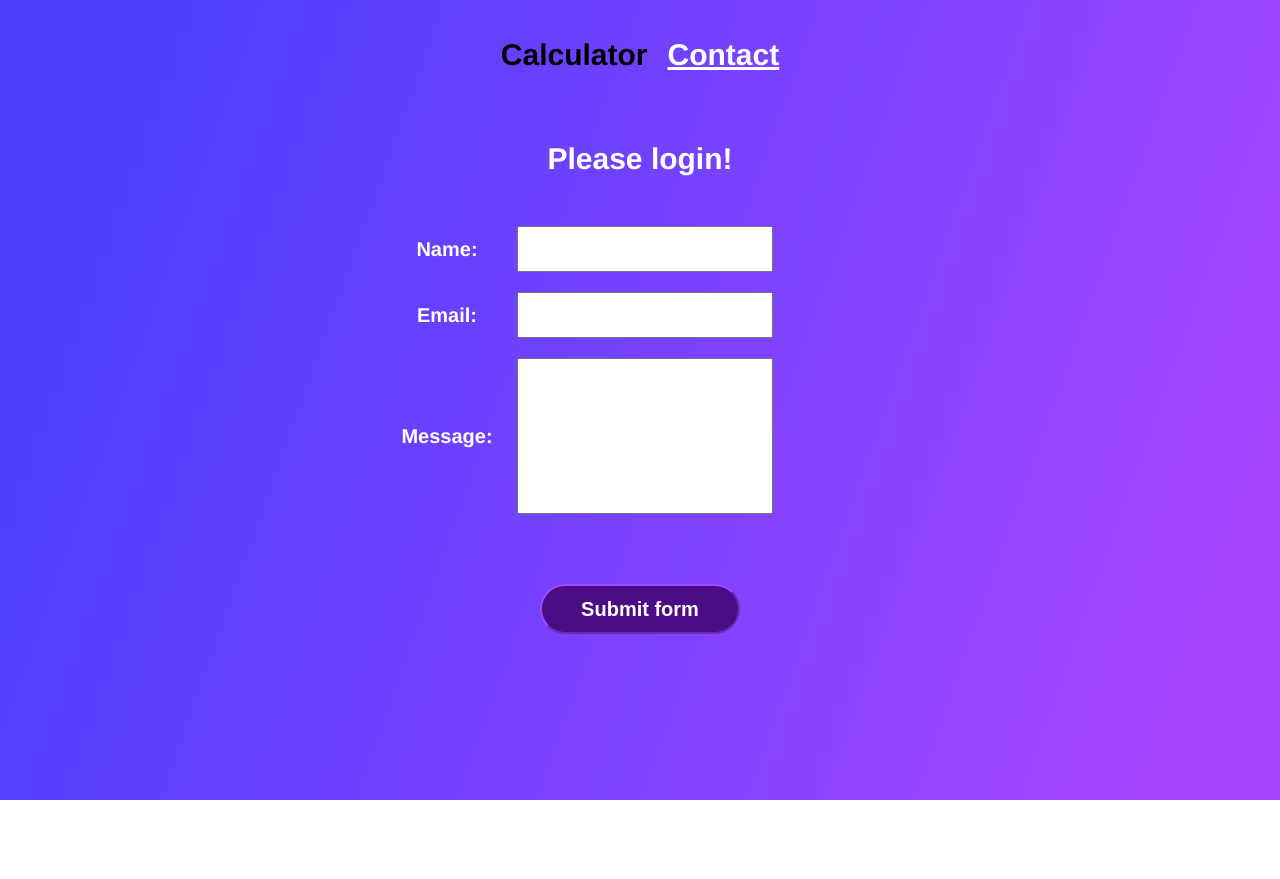
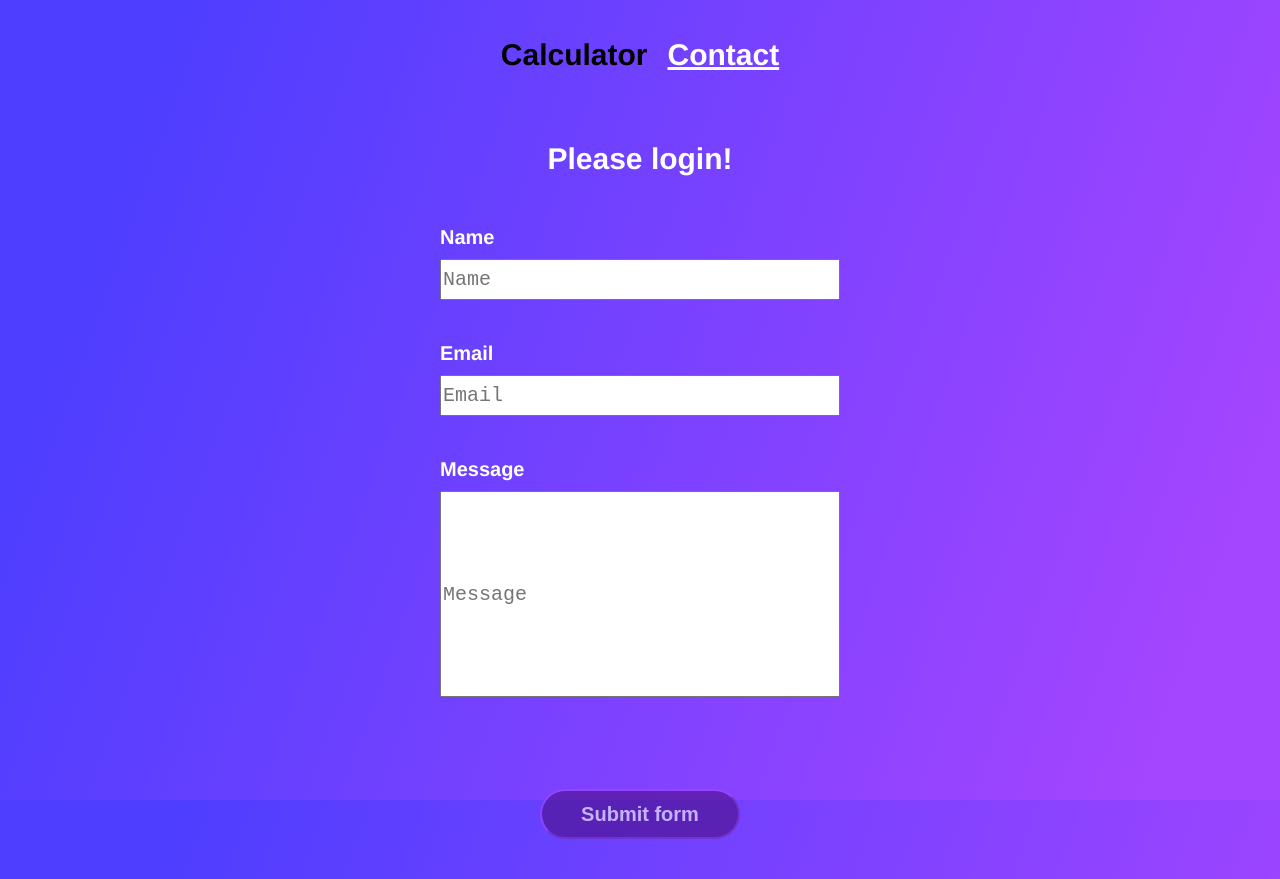
Before and after one commit to SanderOlinJ/vue-calculator, a Vue app: page /contact in a window 1280 px wide. Before the commit the page ends 800 px from the top, so only its background shows below. Built offline with nearby package versions, Linux system fonts and the light colour scheme.

Commit message:
Implemented a base form input component, and better form validation.

```diff
--- a/package.json
+++ b/package.json
@@ -8,7 +8,9 @@
     "lint": "vue-cli-service lint"
   },
   "dependencies": {
+    "axios": "^1.3.2",
     "core-js": "^3.8.3",
+    "vee-validate": "^4.5.8",
     "vue": "^3.2.13",
     "vue-router": "^4.0.13",
     "vuex": "^4.0.2"
--- /dev/null
+++ b/src/components/BaseInput.vue
@@ -0,0 +1,41 @@
+<template>
+    <label>{{ label }}</label>
+    <textarea
+        v-bind="$attrs"
+        :placeholder="label"
+        class="field"
+        :value="modelValue"
+        @input="$emit('update:modelValue', $event.target.value)"
+    ></textarea>
+</template>
+
+<script>
+    export default{
+        props: {
+            label: {
+                type: String,
+                default: ''
+            },
+            modelValue: {
+                type: [String],
+                default: ''
+            }
+        }
+    }
+</script>
+
+<style scoped>
+    textarea{
+        align-content: center;
+        resize: none;
+        font-size: 20px;
+    }
+
+    label{
+        text-align: left;
+        color: white;
+        font-weight: bold;
+        margin-bottom: 10px;
+        font-size: 20px;
+    }
+</style>
--- a/src/components/ContactForm.vue
+++ b/src/components/ContactForm.vue
@@ -1,78 +1,114 @@
 <template>
-    <div id="loginContainer">
+    <form id="loginContainer" @submit.prevent="submitForm">
         <div id="loginTitle">
             <label>Please login!</label>
         </div>
-        <div id="name">
-            <label id="nameLabel">Name:</label>
-            <textarea v-model="name" id="nameText"></textarea>
+        <BaseInput
+            id="nameInput"
+            v-model="inputs.name"
+            label="Name"
+            type="text"
+        />
+        <p class="update">{{ updates.name_update }}</p>
+        <BaseInput
+            id="emailInput"
+            v-model="inputs.email"
+            label="Email"
+            type="text"
+        />
+        <p class="update">{{ updates.email_update }}</p>
+        <BaseInput
+            id="messageInput"
+            v-model="inputs.message"
+            label="Message"
+            type="text"
+        />
+        <p class="update">{{ updates.message_update }}</p>
+        <div>
+            <button id="submitButton" type="submit" :disabled="isDisabled">Submit form</button>
         </div>
-        <div id="email">
-            <label id="emailLabel">Email: </label>
-            <textarea v-model="email" id="emailText"></textarea>
-        </div>
-        <div id="message">
-            <label id="messageLabel">Message: </label>
-            <textarea v-model="message" id="messageText"></textarea>
-        </div>
-        <div>
-            <button v-on:click="handleSubmit()" id="submitButton">Submit form</button>
-        </div>
-    </div>
+    </form>
 </template>
 
 <script>
-    import router from '@/router';
+    import router from '@/router'
+    import BaseInput from './BaseInput.vue'
+
     export default {
     name: "LoginView",
-
     data() {
         return {
+            inputs: {
                 name: "",
                 email: "",
-                message: "",
-                validRegex: /^(([^<>()[\]\\.,;:\s@"]+(\.[^<>()[\]\\.,;:\s@"]+)*)|(".+"))@((\[[0-9]{1,3}\.[0-9]{1,3}\.[0-9]{1,3}\.[0-9]{1,3}\])|(([a-zA-Z\-0-9]+\.)+[a-zA-Z]{2,}))$/
+                message: ""
+            },
+            updates: {
+                name_update: "",
+                email_update: "",
+                message_update: ""
+            },
+            emailRegex: /^(([^<>()[\]\\.,;:\s@"]+(\.[^<>()[\]\\.,;:\s@"]+)*)|(".+"))@((\[[0-9]{1,3}\.[0-9]{1,3}\.[0-9]{1,3}\.[0-9]{1,3}\])|(([a-zA-Z\-0-9]+\.)+[a-zA-Z]{2,}))$/
         };
     },
+    computed: {
+        isDisabled() {
+            if (this.inputs.name == "" || this.inputs.email == "" || this.inputs.message == ""){
+                return true
+            }
+            if (!this.emailRegex.test(String(this.inputs.email).toLowerCase())){
+                this.setEmailUpdateMessage("Please enter a valid email.")
+                return true
+            } else {this.setEmailUpdateMessage("")}
 
+            if (this.inputs.name.length > 40) {
+                this.setNameUpdateMessage("Name cannot be longer than 40 characters.")
+                return true
+            } else {this.setNameUpdateMessage("")}
+
+            if (this.inputs.email.length > 50) {
+                this.setEmailUpdateMessage("Email cannot be longer than 50 characters.")
+                return true
+            } else {this.setEmailUpdateMessage("")}
+
+            if (this.inputs.message.length > 300) {
+                this.setMessageUpdateMessage("Message cannot be longer than 300 characters.")
+                return true
+            } else {this.setMessageUpdateMessage("")}
+
+            return false;
+        }
+    },
     methods: {
-            handleSubmit() {
-                if (this.name === "" || this.email === "" || this.message === ""){
-                    alert("Please fill out every field.")
-                    return
-                }
-                if (!this.email.match(this.validRegex)){
-                    alert("Invalid email address.")
-                    return
-                }
-                if (this.name.length > 50){
-                    alert("Name is too long (50 chars)")
-                    return
-                }
-                if (this.email.length > 50){
-                    alert("Email is too long (50 chars)")
-                    return
-                }
-                if (this.message.length > 300){
-                    alert("Message is too long (300 chars)")
-                    return
-                }
-                this.$store.dispatch('setName', this.name)
+        submitForm() {
+            this.$store.dispatch("setName", this.name)
             console.log(this.$store.getters.getName)
             console.log(this.name)
             console.log(this.email)
-                router.push("/");
-            }
-        }
+            router.push("/")
+        },
+        setNameUpdateMessage(message){
+            this.updates.name_update = message
+        },
+        setEmailUpdateMessage(message){
+            this.updates.email_update = message
+        },
+        setMessageUpdateMessage(message){
+            this.updates.message_update = message
+        },
+    },
+    components: { BaseInput }
 };
 </script>
 
-<style scoped>
+<style>
+
     #loginContainer {
         display: grid;
         justify-content: center;
         text-align: center;
         align-items: center;
+        align-content: center;
         margin: 40px;
     }
 
@@ -82,46 +118,6 @@
         margin-bottom: 50px;
         font-size: 30px;
         color: white;
-    }
-
-    #name,
-    #email,
-    #message {
-        margin-right: 110px;
-        display: flex;
-        flex-direction: row;
-        align-items: center;
-        column-gap: 20px;
-        margin-bottom: 20px;
-    }
-
-    #nameText,
-    #emailText{
-        align-content:center;
-        overflow-x: auto;
-        overflow-y: hidden;
-        resize: none;
-        font-size: 20px;
-        width: 250px;
-        height: 40px;
-
-    }
-    #messageText{
-        overflow-x: auto;
-        overflow-y: hidden;
-        resize: none;
-        font-size: 20px;
-        width: 250px;
-        height: 150px;
-    }
-
-    #nameLabel,
-    #emailLabel,
-    #messageLabel {
-        width: 100px;
-        color: white;
-        font-weight: bold;
-        font-size: 20px;
     }
 
     #submitButton{
@@ -135,5 +131,30 @@
         font-weight: bold;
         border-radius: 50px;
         cursor: pointer;
+        opacity: 1;
+    }
+
+    #submitButton:disabled{
+        opacity: 0.6;
+        cursor: auto;
+    }
+
+    #nameInput,
+    #emailInput{
+        height: 35px;
+        resize: none;
+    }
+    #messageInput{
+        font-size: 20px;
+        height: 200px;
+        resize: none;
+    }
+
+    .update{
+        color: white;
+        height: 10px;
+        width: 400px;
+        margin-top: 5;
+        padding: 0;
     }
 </style>
```
Also changed, not shown: 1 other file (tests, documents, lock files or other folders). Lines whose indentation alone changed are shown as unchanged.
